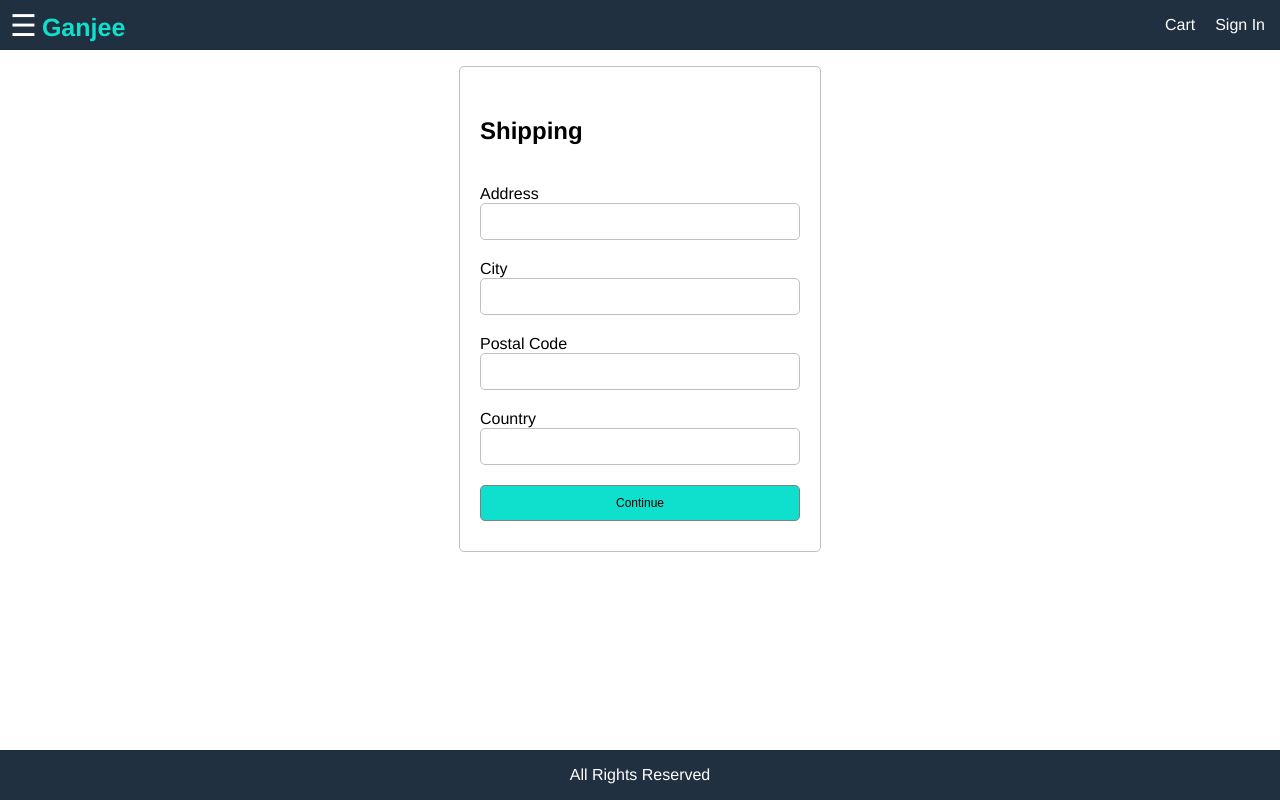
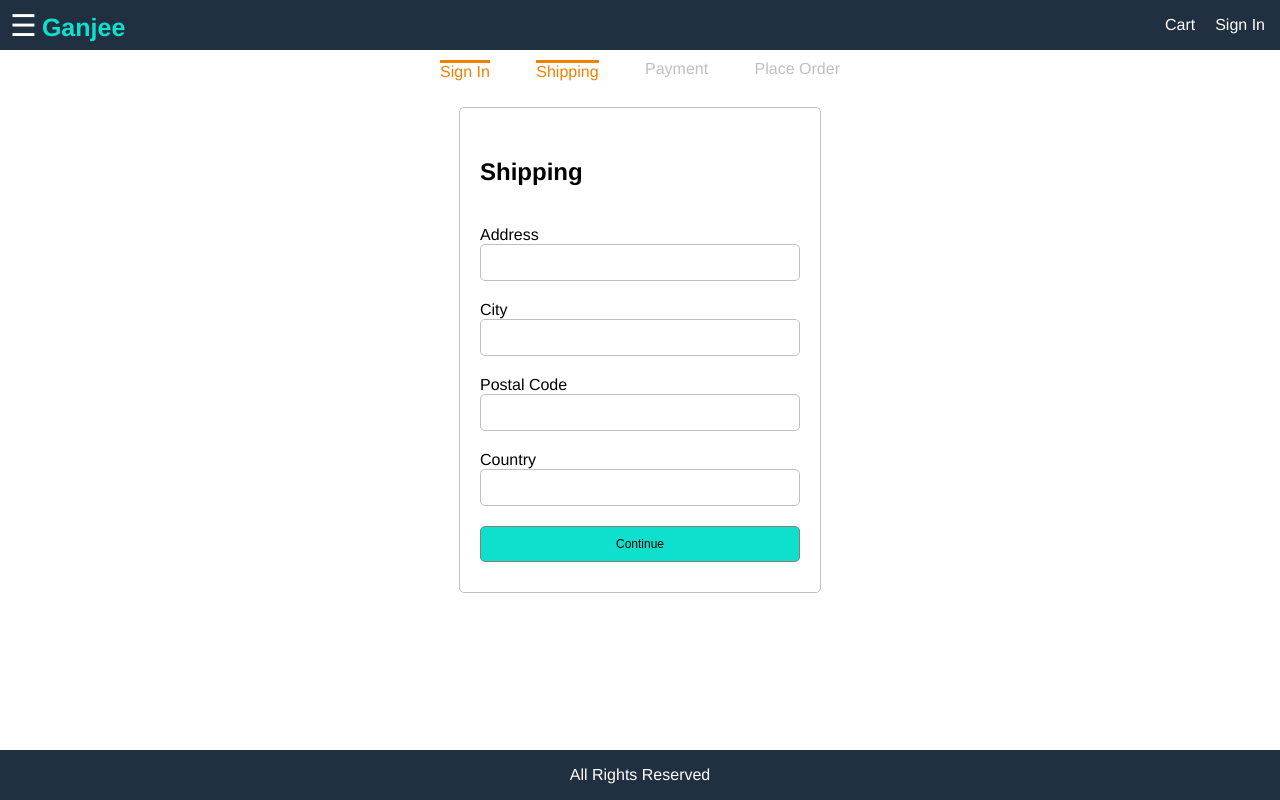
Before and after one commit to jalmassi/Ganjee_Marketplace, a React (Create React App) app in the folder frontend/: page /shipping in a window 1280 px wide. Built offline with nearby package versions, Linux system fonts and the light colour scheme.

Commit message:
shipping page with banner on top

```diff
--- a/frontend/src/Screens/shippingScreen.js
+++ b/frontend/src/Pages/ShippingScreen.js
@@ -1,7 +1,7 @@
 import React, { useEffect, useState } from 'react';
 import { useDispatch } from 'react-redux';
 import { saveShipping } from '../actions/cartActions';
-// import CheckoutSteps from '../components/CheckoutSteps';
+import CheckoutSteps from '../components/CheckoutSteps';
 
 function ShippingScreen(props) {
 
@@ -14,10 +14,10 @@ function ShippingScreen(props) {
   const submitHandler = (e) => {
     e.preventDefault();
     dispatch(saveShipping({ address, city, postalCode, country }));
-    // props.history.push('payment');
+    props.history.push('payment');
   }
   return <div>
-    {/* <CheckoutSteps step1 step2 ></CheckoutSteps> */}
+    <CheckoutSteps step1 step2 ></CheckoutSteps>
     <div className="form">
       <form onSubmit={submitHandler} >
         <ul className="form-container">
--- /dev/null
+++ b/frontend/src/components/CheckoutSteps.js
@@ -0,0 +1,12 @@
+import React from 'react';
+
+function CheckoutSteps(props){
+    return <div className="checkout-steps">
+        <div className={props.step1 ? 'active' : ''}>Sign In</div>
+        <div className={props.step2 ? 'active' : ''}>Shipping</div>
+        <div className={props.step3 ? 'active' : ''}>Payment</div>
+        <div className={props.step4 ? 'active' : ''}>Place Order</div>
+    </div>
+}
+
+export default CheckoutSteps;
--- a/frontend/src/index.css
+++ b/frontend/src/index.css
@@ -324,3 +324,22 @@ th {
 tbody > tr:nth-child(odd) {
   background-color: #f0f0f0;
 }
+
+/*Checkout Steps */
+
+.checkout-steps{
+  display: flex;
+  justify-content: space-between;
+  width: 40rem;
+  margin: 1rem auto;
+}
+.checkout-steps > div {
+  /* border-top: 0.3rem #c0c0c0 solid; */
+  color: #c0c0c0;
+  /* flex: 1 1; */
+  /* padding-top: 1rem; */
+}
+.checkout-steps > div.active {
+  border-top: 0.3rem #f08000 solid;
+  color: #f08000;
+}
```
Also changed, not shown: frontend/src/App.js (+7 -8 lines), frontend/src/actions/userActions.js (+4 -4 lines), frontend/src/Pages/CartScreen.js (renamed from frontend/src/Screens/CartScreen.js), frontend/src/Pages/HomeScreen.js (renamed from frontend/src/Screens/HomeScreen.js), frontend/src/Pages/PaymentScreen.js (added), frontend/src/Pages/ProductScreen.js (renamed from frontend/src/Screens/ProductScreen.js), frontend/src/Pages/ProductsScreen.js (renamed from frontend/src/Screens/ProductsScreen.js), frontend/src/Pages/SigninScreen.js (renamed from frontend/src/Screens/SigninScreen.js), frontend/src/Pages/registerScreen.js (renamed from frontend/src/Screens/registerScreen.js).
